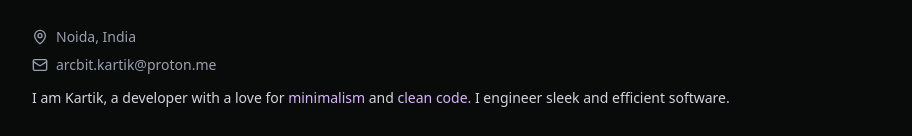
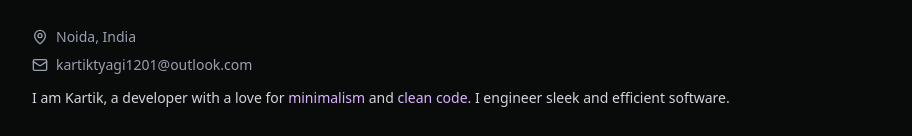
Before and after one commit to kartiktyagi2001/portfolio, a Next.js app: page / in a window 1280 px wide. Shown: the part 153-289 px from the top of the page, without its empty margins (176-1088 px from the left). Built offline with nearby package versions, Linux system fonts and the light colour scheme.

Commit message:
Update email address in header component

```diff
--- a/src/components/header.tsx
+++ b/src/components/header.tsx
@@ -18,7 +18,7 @@ export function Header() {
         </div>
         <div className="flex items-center gap-2 mb-3">
           <Mail className="w-4 h-4" />
-          arcbit.kartik@proton.me
+          kartiktyagi1201@outlook.com
         </div>
       </div>
 
```
